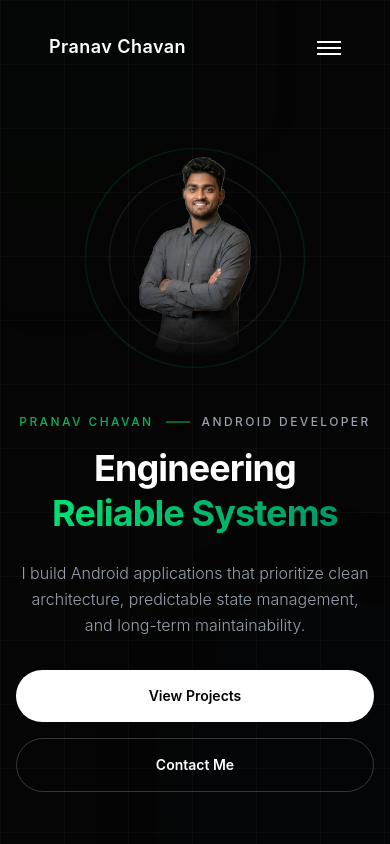
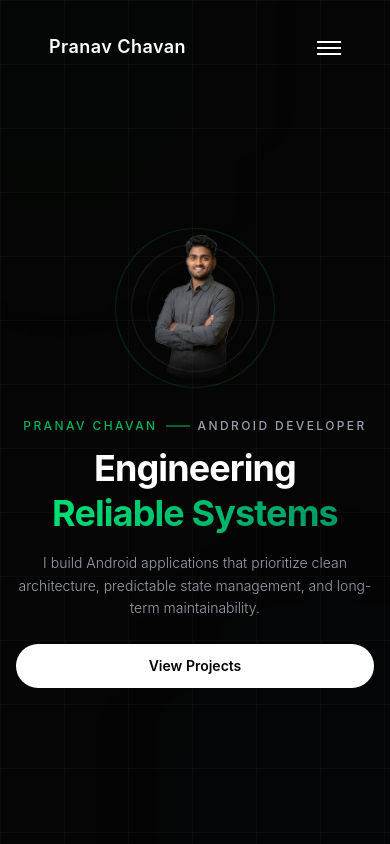
Before and after one commit to Joker5766/portfolio, a React (Vite) app in the folder react-basics/: page / in a window 390 px wide. Shown: the top 844 px of the page. Built offline with nearby package versions, Linux system fonts and the light colour scheme.

Commit message:
Changed Contact Me button on mobile version

```diff
--- a/react-basics/src/components/home/Hero.jsx
+++ b/react-basics/src/components/home/Hero.jsx
@@ -11,7 +11,7 @@ const Hero = () => {
   const y = useTransform(scrollY, [0, 700], [0, 100]);
 
   return (
-    <section className="sticky top-0 h-screen z-0 overflow-hidden bg-[#050505] pt-24 lg:pt-0">
+    <section className="sticky top-0 h-[100dvh] lg:h-screen z-0 overflow-hidden bg-[#050505] pt-16 sm:pt-24 lg:pt-0">
 
 
       {/* ===== BACKGROUND ===== */}
@@ -42,17 +42,17 @@ const Hero = () => {
         {/* ================= MOBILE PHOTO (TOP) ================= */}
         <motion.div
           variants={fadeUp}
-          className="lg:hidden mb-10 flex justify-center"
+          className="lg:hidden mb-6 sm:mb-10 mt-2 sm:mt-0 flex justify-center"
         >
-          <div className="relative w-[220px] h-[220px]">
+          <div className="relative w-[160px] h-[160px] sm:w-[220px] sm:h-[220px]">
             <div className="absolute inset-0 border border-green-500/20 rounded-full animate-[spin_60s_linear_infinite]" />
-            <div className="absolute inset-6 border border-white/10 rounded-full animate-[spin_40s_linear_infinite_reverse]" />
-            <div className="absolute inset-12 border border-white/5 rounded-full animate-[spin_20s_linear_infinite]" />
+            <div className="absolute inset-4 sm:inset-6 border border-white/10 rounded-full animate-[spin_40s_linear_infinite_reverse]" />
+            <div className="absolute inset-8 sm:inset-12 border border-white/5 rounded-full animate-[spin_20s_linear_infinite]" />
 
             <motion.img
               src={me}
               alt="Pranav Chavan"
-              className="absolute inset-0 m-auto w-[140px] rounded-full"
+              className="absolute inset-0 m-auto w-[100px] sm:w-[140px] rounded-full"
               animate={{ y: [0, -10, 0] }}
               transition={{ duration: 8, repeat: Infinity, ease: "easeInOut" }}
               style={{
@@ -72,8 +72,8 @@ const Hero = () => {
           <motion.p
             variants={fadeUp}
             className="
-              mb-4 sm:mb-6
-              inline-flex flex-wrap items-center gap-3
+              mb-3 sm:mb-6
+              inline-flex flex-wrap items-center gap-2 sm:gap-3
               text-xs sm:text-sm
               uppercase
               tracking-[0.2em] sm:tracking-[0.3em]
@@ -87,7 +87,7 @@ const Hero = () => {
 
           <motion.h1
             variants={textReveal}
-            className="text-4xl sm:text-5xl md:text-7xl font-bold leading-tight tracking-tight text-white mb-6"
+            className="text-4xl sm:text-5xl md:text-7xl font-bold leading-tight tracking-tight text-white mb-4 sm:mb-6"
           >
             Engineering <br />
             <span className="text-transparent bg-clip-text bg-gradient-to-r from-green-400 to-emerald-600">
@@ -97,23 +97,23 @@ const Hero = () => {
 
           <motion.p
             variants={fadeUp}
-            className="max-w-lg mx-auto lg:mx-0 text-base sm:text-lg leading-relaxed text-gray-400 font-light"
+            className="max-w-lg mx-auto lg:mx-0 text-sm sm:text-lg leading-relaxed text-gray-400 font-light"
           >
             I build Android applications that prioritize clean architecture,
             predictable state management, and long-term maintainability.
           </motion.p>
 
-          <motion.div variants={fadeUp} className="mt-8 sm:mt-12 flex flex-col sm:flex-row gap-4">
+          <motion.div variants={fadeUp} className="mt-6 sm:mt-12 flex flex-col sm:flex-row gap-3 sm:gap-4">
             <a
               href="#projects"
-              className="group relative px-8 py-4 bg-white text-black text-sm font-semibold rounded-full overflow-hidden transition-transform hover:scale-105"
+              className="group relative px-6 sm:px-8 py-3 sm:py-4 bg-white text-black text-sm font-semibold rounded-full overflow-hidden transition-transform hover:scale-105"
             >
               <span className="relative z-10">View Projects</span>
               <div className="absolute inset-0 bg-gray-200 transform scale-x-0 group-hover:scale-x-100 transition-transform origin-left duration-300" />
             </a>
             <a
               href="#contact"
-              className="w-full sm:w-auto px-8 py-4 border border-white/20 text-white text-sm font-semibold rounded-full hover:bg-white/5 transition-colors text-center"
+              className="hidden sm:block w-full sm:w-auto px-6 sm:px-8 py-3 sm:py-4 border border-white/20 text-white text-sm font-semibold rounded-full hover:bg-white/5 transition-colors text-center"
             >
               Contact Me
             </a>
--- a/react-basics/src/components/home/ProjectsPreview.jsx
+++ b/react-basics/src/components/home/ProjectsPreview.jsx
@@ -20,7 +20,7 @@ const ProjectsPreview = () => {
       >
         <motion.p
           variants={fadeUp}
-          className="mb-4 text-sm uppercase tracking-[0.35em] text-gray-400"
+          className="mb-4 text-sm uppercase tracking-[0.35em] text- -400"
         >
           Projects
         </motion.p>
```
